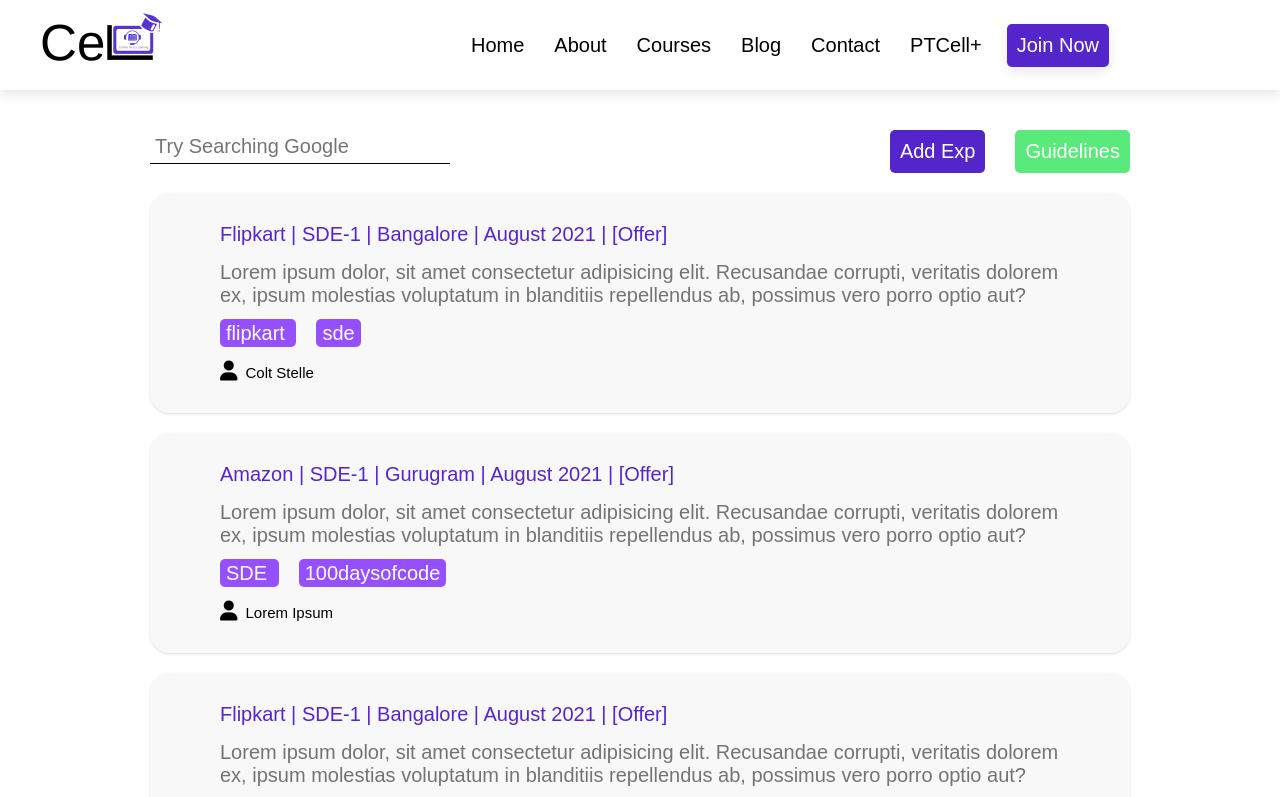
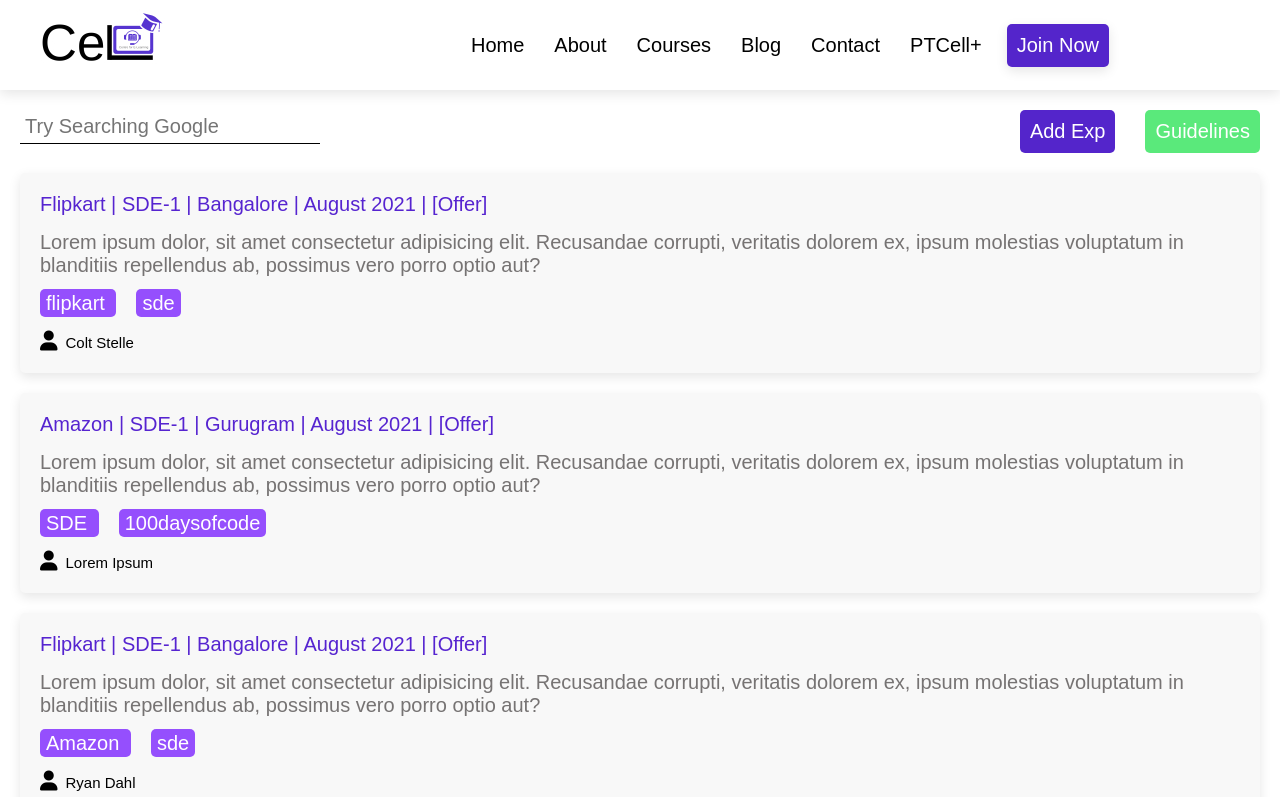
Before and after one commit to gouravkargwal/CEL-MNIT, a React (Create React App) app in the folder client/: page /mentorship in a window 1280 px wide. Shown: the top 797 px of the page. Built offline with nearby package versions, Linux system fonts and the light colour scheme; a web font is replaced by a local one.

Commit message:
Minor bugs

```diff
--- a/client/src/UI/Placement.css
+++ b/client/src/UI/Placement.css
@@ -1,13 +1,8 @@
 .placement-section {
   display: flex;
-    padding: 2rem;
+  padding: 20px;
   flex-direction: column;
-    width: 1060px;
-    margin: 0 auto;
-}
-.placement-subsection{
-    display: flex;
-    justify-content: space-between;
+  width: 100vw;
 }
 .add-btn {
   padding: 10px;
@@ -16,7 +11,7 @@
   color: white;
   border-radius: 5px;
 }
-.guide-btn{
+.guide-btn {
   padding: 10px;
   background-color: #5ae97b;
   border: none;
@@ -25,12 +20,12 @@
   margin-left: 30px;
 }
 .Card {
-    background-color:#f8f8f8;
-    border-radius: 1rem;
-    margin: 1rem 0rem;
-    padding: 1.5rem 3.5rem;
-    box-shadow: 0 1px 3px 0 rgb(0 0 0 / 0.1), 0 1px 2px -1px rgb(0 0 0 / 0.1);
+  background-color: #f8f8f8;
+  border-radius: 5px;
+  margin: 20px 0;
+  box-shadow: rgba(0, 0, 0, 0.1) 0px 4px 12px;
   cursor: pointer;
+  padding: 20px;
 }
 .Card-profile {
   font-size: 0.75rem;
@@ -42,14 +37,14 @@
   color: #767373;
   margin: 0.75rem 0;
 }
-.tag-area{
+.tag-area {
   margin-bottom: 0.75rem;
 }
-.tags{
+.tags {
   background-color: #954ffd;
   border-radius: 0.25rem;
   margin-right: 1rem;
-    color:#fff;
+  color: #fff;
   padding: 3px 6px;
   font-weight: lighter;
 }
@@ -58,7 +53,7 @@
   background: rgba(255, 255, 255, 0.5);
   padding: 5px 5px;
   width: 300px;
-    border:0;
-    outline:0;
+  border: 0;
+  outline: 0;
   border-bottom: 1px solid black;
 }
--- a/client/src/components/Placements/Placements.js
+++ b/client/src/components/Placements/Placements.js
@@ -2,6 +2,17 @@
 import PlacementList from "./PlacementList";
 import SearchInput from "./SearchInput";
 import { useSpring, animated } from "react-spring";
+import styled from "styled-components";
+
+const PlacementSubSection = styled.div`
+  display: flex;
+  justify-content: space-between;
+  @media only screen and (max-width: 800px) {
+    flex-direction: column;
+    height: 15vh;
+    justify-content: space-evenly;
+  }
+`;
 
 const Placements = () => {
   const props = useSpring({
@@ -11,13 +22,13 @@
   });
   return (
     <animated.div className="placement-section" style={props}>
-      <div className="placement-subsection">
+      <PlacementSubSection>
         <SearchInput />
         <div>
           <button className="add-btn">Add Exp</button>
           <button className="guide-btn">Guidelines</button>
         </div>
-      </div>
+      </PlacementSubSection>
       <div>
         <PlacementList />
       </div>
```
Lines whose indentation alone changed are shown as unchanged.
